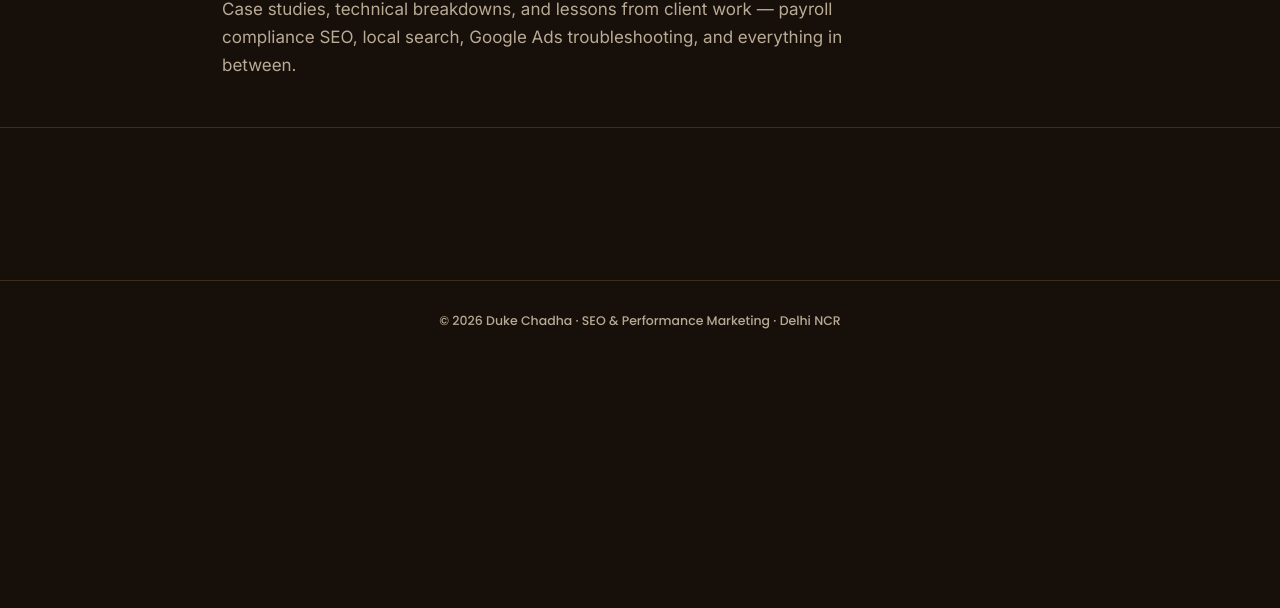
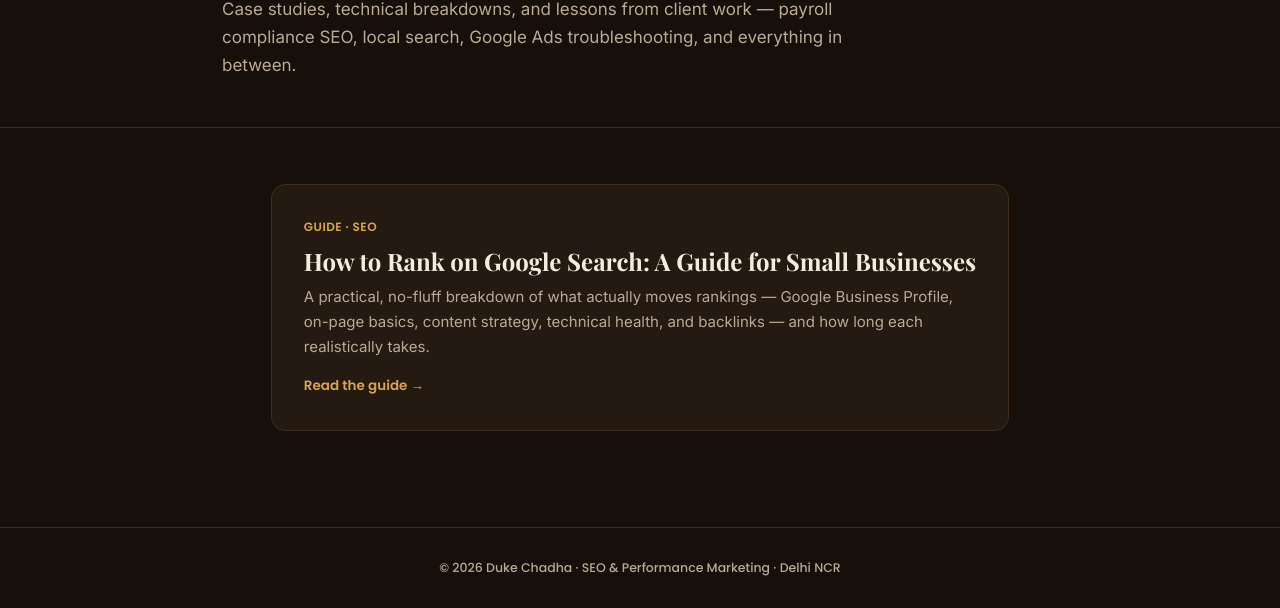
Before and after one commit to dukechadha23/portfolio, a plain HTML site: page blog/index.html in a window 1280 px wide. Shown: the part 320-928 px from the top of the page. Before the commit the page ends 800 px from the top, so only its background shows below. Drawn offline with nearby package versions, Linux system fonts and the light colour scheme; a web font is replaced by a local one.

Commit message:
Update index.html

```diff
--- a/blog/index.html
+++ b/blog/index.html
@@ -107,6 +107,13 @@
   <section class="post-list">
     <div class="wrap" style="display:flex; flex-direction:column; gap:24px;">
 
+      <a href="./how-to-rank-on-google-search.html" class="post-card">
+        <div class="post-meta">GUIDE · SEO</div>
+        <h2>How to Rank on Google Search: A Guide for Small Businesses</h2>
+        <p>A practical, no-fluff breakdown of what actually moves rankings — Google Business Profile, on-page basics, content strategy, technical health, and backlinks — and how long each realistically takes.</p>
+        <span class="read-more">Read the guide →</span>
+      </a>
+
     </div>
   </section>
 </main>
```
